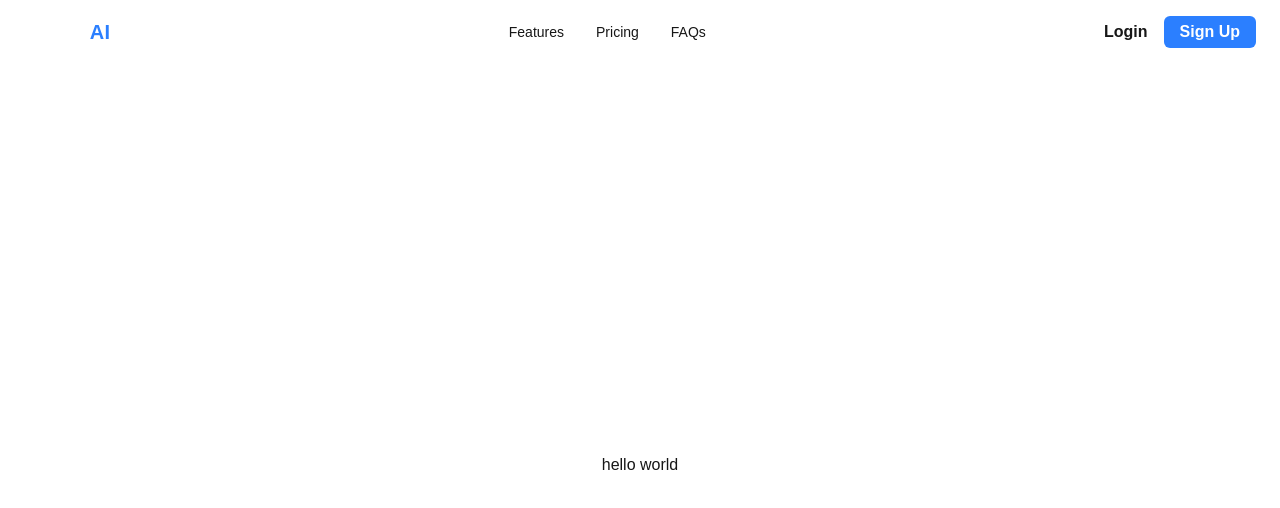
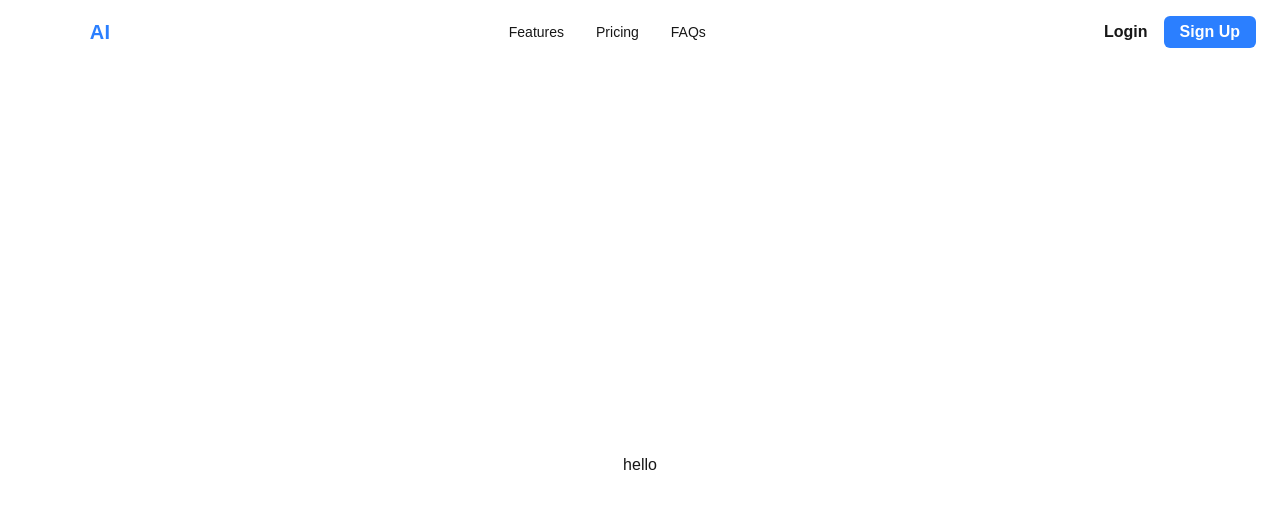
Before and after one commit to Ateeb-Karim/ai-saas-app, a Next.js app: page / in a window 1280 px wide. Shown: the top 508 px of the page. Built offline with nearby package versions, Linux system fonts and the light colour scheme.

Commit message:
updated files

```diff
--- a/app/(marketing)/page.tsx
+++ b/app/(marketing)/page.tsx
@@ -5,7 +5,7 @@ export default function MarketingPage() {
     <>
       <Navbar />
       <div className="flex flex-col justify-center items-center min-h-screen bg-muted">
-        <h1>hello world</h1>
+        <h1>hello </h1>
       </div>
     </>
   );
```
